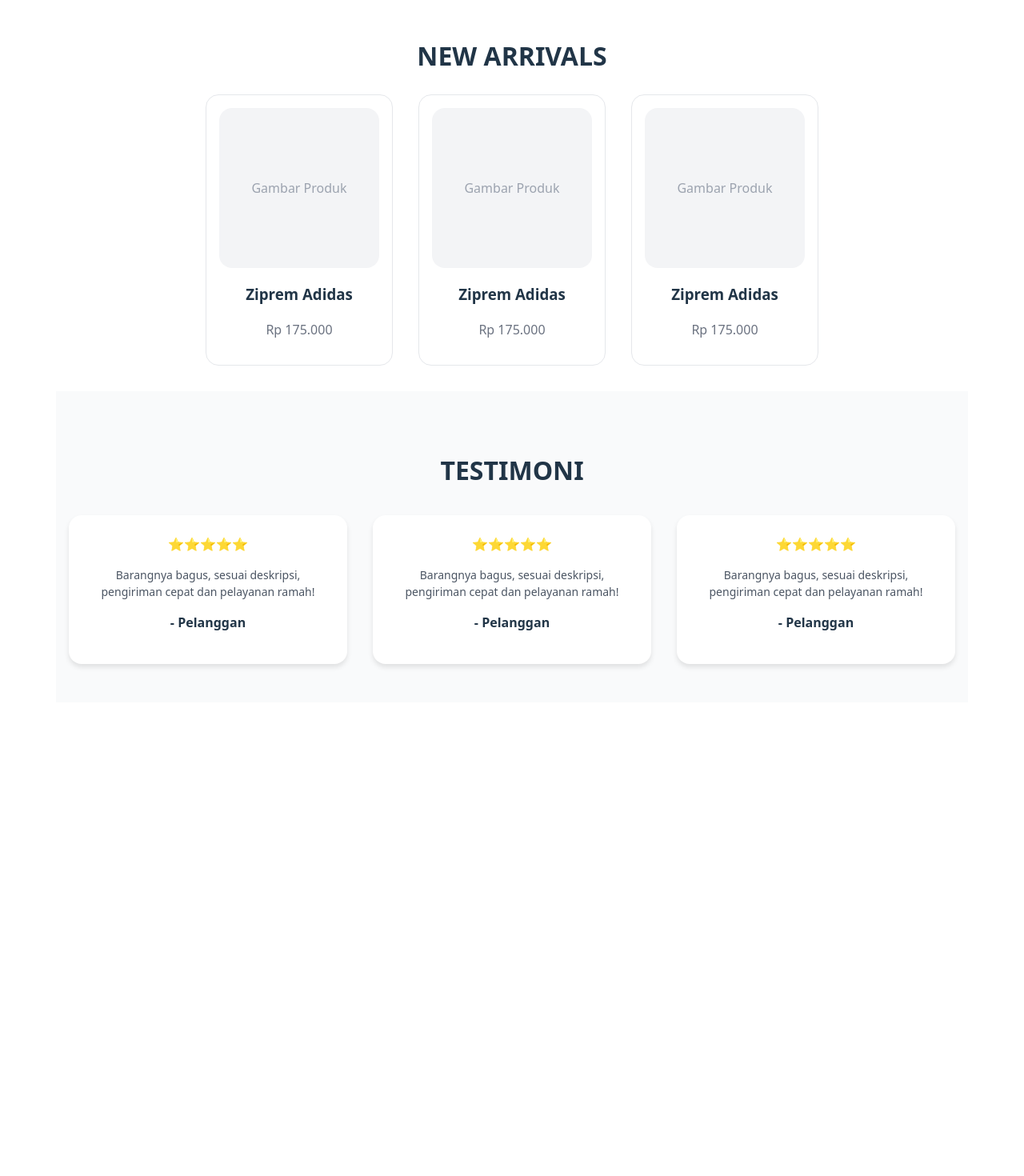
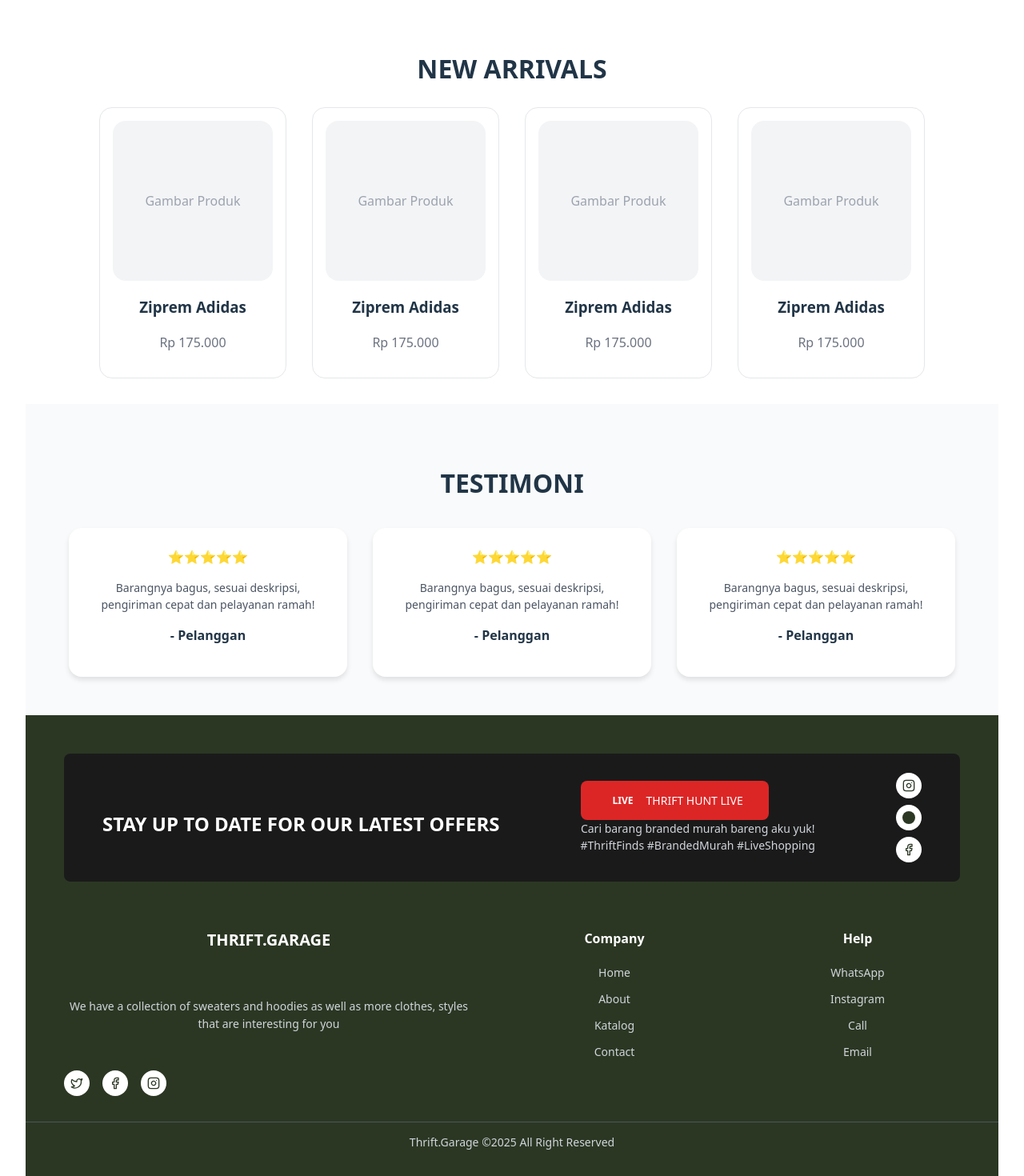
Before and after one commit to oktapianir/THRIFT_GARAGE, a React (Vite) app in the folder Client/: page / in a window 1280 px wide. Shown: the part 1300-2770 px from the top of the page at 80% size. Before the commit the page ends 2210 px from the top, so only its background shows below. Built offline with nearby package versions, Linux system fonts and the light colour scheme.

Commit message:
add footer and icon import and adjust the style

```diff
--- a/Client/src/pages/Home.jsx
+++ b/Client/src/pages/Home.jsx
@@ -1,147 +1,276 @@
 import React from "react";
-import { Search, ShoppingCart, User } from "lucide-react";
-import bgThrift from '../assets/bg_thrift.png';
+import { Search, ShoppingCart, User, Instagram, Facebook, Twitter } from "lucide-react";
+import bgThrift from "../assets/bg_thrift.png";
 
 const Home = () => {
   const styles = {
     container: {
-      minHeight: '100vh',
-      backgroundColor: 'white',
+      minHeight: "100vh",
+      backgroundColor: "white",
     },
     navbar: {
-      display: 'flex',
-      justifyContent: 'space-between',
-      alignItems: 'center',
-      padding: '1.5rem 3rem',
-      backgroundColor: 'white',
-      borderBottom: '1px solid #E5E7EB'
+      display: "flex",
+      justifyContent: "space-between",
+      alignItems: "center",
+      padding: "1.5rem 3rem",
+      backgroundColor: "white",
+      borderBottom: "1px solid #E5E7EB",
     },
     logo: {
-      fontSize: '1.5rem',
-      fontWeight: 'bold',
-      color: '#2B3723'
+      fontSize: "1.5rem",
+      fontWeight: "bold",
+      color: "#2B3723",
     },
     navRight: {
-      display: 'flex',
-      alignItems: 'center',
-      gap: '1.5rem'
+      display: "flex",
+      alignItems: "center",
+      gap: "1.5rem",
     },
     searchContainer: {
-      position: 'relative'
+      position: "relative",
     },
     searchInput: {
-      paddingLeft: '2.5rem',
-      paddingRight: '1rem',
-      paddingTop: '0.5rem',
-      paddingBottom: '0.5rem',
-      border: '1px solid #d1d5db',
-      borderRadius: '0.5rem',
-      width: '15rem',
-      fontSize: '0.875rem',
-      outline: 'none'
+      paddingLeft: "2.5rem",
+      paddingRight: "1rem",
+      paddingTop: "0.5rem",
+      paddingBottom: "0.5rem",
+      border: "1px solid #d1d5db",
+      borderRadius: "0.5rem",
+      width: "15rem",
+      fontSize: "0.875rem",
+      outline: "none",
     },
     searchIcon: {
-      position: 'absolute',
-      left: '0.75rem',
-      top: '50%',
-      transform: 'translateY(-50%)',
-      color: '#9ca3af',
-      width: '1rem',
-      height: '1rem'
+      position: "absolute",
+      left: "0.75rem",
+      top: "50%",
+      transform: "translateY(-50%)",
+      color: "#9ca3af",
+      width: "1rem",
+      height: "1rem",
     },
     navIcon: {
-      width: '1.25rem',
-      height: '1.25rem',
-      color: '#374151',
-      cursor: 'pointer'
+      width: "1.25rem",
+      height: "1.25rem",
+      color: "#374151",
+      cursor: "pointer",
     },
     hero: {
-      display: 'flex',
-      alignItems: 'center',
-      justifyContent: 'space-between',
-      backgroundColor: 'white',
-      minHeight: 'calc(100vh - 88px)',
-      backgroundImage: `URL(${bgThrift})`
-
+      display: "flex",
+      alignItems: "center",
+      justifyContent: "space-between",
+      backgroundColor: "white",
+      minHeight: "calc(100vh - 88px)",
+      backgroundImage: `URL(${bgThrift})`,
     },
     heroLeft: {
-      width: '50%',
-      paddingLeft: '4rem',
-      paddingRight: '2rem',
-      paddingTop: '4rem',
-      paddingBottom: '4rem'
+      width: "50%",
+      paddingLeft: "4rem",
+      paddingRight: "2rem",
+      paddingTop: "4rem",
+      paddingBottom: "4rem",
     },
     heroTitle: {
-      fontSize: '3.75rem',
-      fontWeight: 'bold',
-      color: 'black',
-      lineHeight: '1.1',
-      marginBottom: '2rem'
+      fontSize: "3.75rem",
+      fontWeight: "bold",
+      color: "black",
+      lineHeight: "1.1",
+      marginBottom: "2rem",
     },
     heroText: {
-      color: '#374151',
-      fontSize: '1rem',
-      lineHeight: '1.6',
-      marginBottom: '0.25rem'
+      color: "#374151",
+      fontSize: "1rem",
+      lineHeight: "1.6",
+      marginBottom: "0.25rem",
     },
     heroSubtext: {
-      color: 'black',
-      fontSize: '1rem',
-      fontWeight: '500',
-      marginTop: '1.5rem',
-      marginBottom: '2.5rem'
+      color: "black",
+      fontSize: "1rem",
+      fontWeight: "500",
+      marginTop: "1.5rem",
+      marginBottom: "2.5rem",
     },
     shopButton: {
-      backgroundColor: '#2B3723',
-      color: 'white',
-      padding: '0.75rem 2rem',
-      borderRadius: '9999px',
-      fontWeight: '500',
-      fontSize: '0.875rem',
-      border: 'none',
-      cursor: 'pointer',
-      transition: 'background-color 0.3s'
+      backgroundColor: "#2B3723",
+      color: "white",
+      padding: "0.75rem 2rem",
+      borderRadius: "9999px",
+      fontWeight: "500",
+      fontSize: "0.875rem",
+      border: "none",
+      cursor: "pointer",
+      transition: "background-color 0.3s",
     },
     heroRight: {
-      width: '50%',
-      display: 'flex',
-      justifyContent: 'center',
-      alignItems: 'center',
-      paddingRight: '4rem'
+      width: "50%",
+      display: "flex",
+      justifyContent: "center",
+      alignItems: "center",
+      paddingRight: "4rem",
     },
     brandSection: {
-      backgroundColor: '#2B3723',
-      padding: '3rem 0'
+      backgroundColor: "#2B3723",
+      padding: "3rem 0",
     },
     brandContainer: {
-      display: 'flex',
-      alignItems: 'center',
-      justifyContent: 'center',
-      gap: '5rem',
-      flexWrap: 'wrap'
+      display: "flex",
+      alignItems: "center",
+      justifyContent: "center",
+      gap: "5rem",
+      flexWrap: "wrap",
     },
     brandText: {
-      color: 'white',
-      fontSize: '1.875rem',
-      fontWeight: 'bold'
+      color: "white",
+      fontSize: "1.875rem",
+      fontWeight: "bold",
     },
     brandItalic: {
-      fontStyle: 'italic'
-    }
+      fontStyle: "italic",
+    },
+     // Footer Styles
+    footer: {
+      backgroundColor: "#2B3723",
+      color: "white",
+      padding: "3rem 0 2rem 0",
+    },
+    footerTop: {
+      backgroundColor: "#1a1a1a",
+      padding: "1.5rem 3rem",
+      marginBottom: "2rem",
+      borderRadius: "0.5rem",
+      margin: "0 3rem 2rem 3rem",
+      display: "flex",
+      justifyContent: "space-between",
+      alignItems: "center",
+    },
+    footerPromo: {
+      display: "flex",
+      flexDirection: "column",
+    },
+    footerPromoTitle: {
+      fontSize: "1.5rem",
+      fontWeight: "bold",
+      marginBottom: "0.5rem",
+      color: "white",
+    },
+    footerPromoSubtitle: {
+      fontSize: "0.875rem",
+      color: "#d1d5db",
+    },
+    footerPromoButton: {
+      backgroundColor: "#dc2626",
+      color: "white",
+      padding: "0.75rem 2rem",
+      borderRadius: "0.5rem",
+      fontWeight: "500",
+      fontSize: "0.875rem",
+      border: "none",
+      cursor: "pointer",
+      display: "flex",
+      alignItems: "center",
+      gap: "0.5rem",
+    },
+    liveBadge: {
+      backgroundColor: "#dc2626",
+      color: "white",
+      fontSize: "0.75rem",
+      padding: "0.25rem 0.5rem",
+      borderRadius: "0.25rem",
+      fontWeight: "bold",
+    },
+    footerContent: {
+      padding: "0 3rem",
+      display: "grid",
+      gridTemplateColumns: "2fr 1fr 1fr",
+      gap: "3rem",
+    },
+    footerBrand: {
+      display: "flex",
+      flexDirection: "column",
+      gap: "1rem",
+    },
+    footerBrandTitle: {
+      fontSize: "1.25rem",
+      fontWeight: "bold",
+      color: "white",
+    },
+    footerBrandDescription: {
+      fontSize: "0.875rem",
+      color: "#d1d5db",
+      lineHeight: "1.6",
+    },
+    socialIcons: {
+      display: "flex",
+      gap: "1rem",
+      marginTop: "1rem",
+    },
+    socialIcon: {
+      width: "2rem",
+      height: "2rem",
+      backgroundColor: "white",
+      borderRadius: "50%",
+      display: "flex",
+      alignItems: "center",
+      justifyContent: "center",
+      cursor: "pointer",
+      transition: "background-color 0.3s",
+    },
+    socialIconSvg: {
+      width: "1rem",
+      height: "1rem",
+      color: "#2B3723",
+    },
+    footerColumn: {
+      display: "flex",
+      flexDirection: "column",
+      gap: "0.75rem",
+    },
+    footerColumnTitle: {
+      fontSize: "1rem",
+      fontWeight: "600",
+      color: "white",
+      marginBottom: "0.5rem",
+    },
+    footerLink: {
+      fontSize: "0.875rem",
+      color: "#d1d5db",
+      textDecoration: "none",
+      transition: "color 0.3s",
+      cursor: "pointer",
+    },
+    footerBottom: {
+      marginTop: "2rem",
+      paddingTop: "2rem",
+      borderTop: "1px solid #4b5563",
+      textAlign: "center",
+      color: "#d1d5db",
+      fontSize: "0.875rem",
+      padding: "0 3rem",
+    },
   };
 
   return (
     <div style={styles.container}>
-
       {/* Hero Section */}
       <div style={styles.hero}>
         <div style={styles.heroLeft}>
           <h1 style={styles.heroTitle}>
-            Second chances,<br />first class style
+            Second chances,
+            <br />
+            first class style
           </h1>
-          <p style={styles.heroText}>Step into a world where fashion finds new meaning, every piece carries a</p>
-          <p style={styles.heroText}>story and every style gets a second chance. Our thrift collections are</p>
-          <p style={styles.heroText}>carefully curated to bring you unique and affordable fashion that never</p>
+          <p style={styles.heroText}>
+            Step into a world where fashion finds new meaning, every piece
+            carries a
+          </p>
+          <p style={styles.heroText}>
+            story and every style gets a second chance. Our thrift collections
+            are
+          </p>
+          <p style={styles.heroText}>
+            carefully curated to bring you unique and affordable fashion that
+            never
+          </p>
           <p style={styles.heroText}>goes out of style.</p>
           <p style={styles.heroSubtext}>Made to be loved again......</p>
           <button style={styles.shopButton}>Shop Now</button>
@@ -153,121 +282,321 @@
         <div style={styles.brandContainer}>
           <div style={styles.brandText}>Adidas</div>
           <div style={styles.brandText}>ZARA</div>
-          <div style={{ ...styles.brandText, ...styles.brandItalic }}>Champion</div>
+          <div style={{ ...styles.brandText, ...styles.brandItalic }}>
+            Champion
+          </div>
           <div style={styles.brandText}>NIKE</div>
           <div style={styles.brandText}>H&M</div>
         </div>
       </div>
 
       {/* Features Section */}
-      <div style={{
-        display: 'flex',
-        justifyContent: 'space-around',
-        alignItems: 'center',
-        padding: '3rem 1rem',
-        backgroundColor: '#ffffff',
-        flexWrap: 'wrap',
-        gap: '2rem'
-      }}>
+      <div
+        style={{
+          display: "flex",
+          justifyContent: "space-around",
+          alignItems: "center",
+          padding: "3rem 1rem",
+          backgroundColor: "#ffffff",
+          flexWrap: "wrap",
+          gap: "2rem",
+        }}
+      >
         {[
           {
             title: "100% Dijamin kebersihan pakaian",
             description: "Barang thrift dijamin kebersihan pakaiannya",
-            icon: "🧥"
+            icon: "🧥",
           },
           {
             title: "Pengemasan berkualitas",
             description: "Selain bersih produk akan mendapatkan free packaging",
-            icon: "📦"
+            icon: "📦",
           },
           {
             title: "Harga & promo menarik",
             description: "Tersedia paket bundling & paket usaha",
-            icon: "💸"
+            icon: "💸",
           },
           {
             title: "Customer Support",
             description: "Layanan customer online 24/7",
-            icon: "🧑‍🤝‍🧑"
-          }
+            icon: "🧑‍🤝‍🧑",
+          },
         ].map((item, idx) => (
-          <div key={idx} style={{
-            width: '200px',
-            textAlign: 'center',
-            border: idx === 5 ? '2px solid #000' : 'none',
-            padding: '1rem',
-            borderRadius: '1rem',
-            boxShadow: idx === 2 ? '0 0 10px rgba(0,0,0,0.1)' : 'none'
-          }}>
-            <div style={{ fontSize: '2rem' }}>{item.icon}</div>
-            <h4 style={{ fontWeight: 'bold', marginTop: '1rem' }}>{item.title}</h4>
-            <p style={{ fontSize: '0.875rem', color: '#4B5563' }}>{item.description}</p>
+          <div
+            key={idx}
+            style={{
+              width: "220px",
+              textAlign: "center",
+              padding: "1.5rem",
+              borderRadius: "1rem",
+              backgroundColor: "#fff",
+              boxShadow: "0 4px 10px rgba(0,0,0,0.1)",
+              transition: "transform 0.2s",
+              cursor: "pointer",
+            }}
+            onMouseEnter={(e) =>
+              (e.currentTarget.style.transform = "translateY(-5px)")
+            }
+            onMouseLeave={(e) =>
+              (e.currentTarget.style.transform = "translateY(0)")
+            }
+          >
+            <div style={{ fontSize: "2rem" }}>{item.icon}</div>
+            <h4 style={{ fontWeight: "bold", marginTop: "1rem" }}>
+              {item.title}
+            </h4>
+            <p
+              style={{
+                fontSize: "0.875rem",
+                color: "#4B5563",
+                marginTop: "0.5rem",
+              }}
+            >
+              {item.description}
+            </p>
           </div>
         ))}
       </div>
 
       {/* New Arrivals */}
-      <div style={{ padding: '2rem 1rem', textAlign: 'center' }}>
-        <h2 style={{ fontSize: '2rem', fontWeight: 'bold', marginBottom: '1.5rem' }}>NEW ARRIVALS</h2>
-        <div style={{
-          display: 'flex',
-          justifyContent: 'center',
-          flexWrap: 'wrap',
-          gap: '2rem'
-        }}>
-          {[1, 2, 3].map((item) => (
-            <div key={item} style={{
-              border: '1px solid #E5E7EB',
-              borderRadius: '1rem',
-              padding: '1rem',
-              width: '200px',
-              textAlign: 'center'
-            }}>
-              <div style={{
-                width: '100%',
-                height: '200px',
-                backgroundColor: '#F3F4F6',
-                borderRadius: '1rem',
-                marginBottom: '1rem'
-              }}>
-                <span style={{
-                  lineHeight: '200px',
-                  color: '#9CA3AF'
-                }}>Gambar Produk</span>
+      <div style={{ padding: "2rem 1rem", textAlign: "center" }}>
+        <h2
+          style={{
+            fontSize: "2rem",
+            fontWeight: "bold",
+            marginBottom: "1.5rem",
+          }}
+        >
+          NEW ARRIVALS
+        </h2>
+        <div
+          style={{
+            display: "flex",
+            justifyContent: "center",
+            flexWrap: "wrap",
+            gap: "2rem",
+          }}
+        >
+          {[1, 2, 3, 4].map((item) => (
+            <div
+              key={item}
+              style={{
+                border: "1px solid #E5E7EB",
+                borderRadius: "1rem",
+                padding: "1rem",
+                width: "200px",
+                textAlign: "center",
+              }}
+            >
+              <div
+                style={{
+                  width: "100%",
+                  height: "200px",
+                  backgroundColor: "#F3F4F6",
+                  borderRadius: "1rem",
+                  marginBottom: "1rem",
+                }}
+              >
+                <span
+                  style={{
+                    lineHeight: "200px",
+                    color: "#9CA3AF",
+                  }}
+                >
+                  Gambar Produk
+                </span>
               </div>
-              <h3 style={{ fontWeight: 'bold' }}>Ziprem Adidas</h3>
-              <p style={{ color: '#6B7280' }}>Rp 175.000</p>
+              <h3 style={{ fontWeight: "bold" }}>Ziprem Adidas</h3>
+              <p style={{ color: "#6B7280" }}>Rp 175.000</p>
             </div>
           ))}
         </div>
       </div>
 
       {/* Testimonials Section */}
-      <div style={{ backgroundColor: '#F9FAFB', padding: '3rem 1rem' }}>
-        <h2 style={{ textAlign: 'center', fontSize: '2rem', fontWeight: 'bold', marginBottom: '2rem' }}>TESTIMONI</h2>
-        <div style={{
-          display: 'flex',
-          justifyContent: 'center',
-          flexWrap: 'wrap',
-          gap: '2rem'
-        }}>
+      <div style={{ backgroundColor: "#F9FAFB", padding: "3rem 1rem" }}>
+        <h2
+          style={{
+            textAlign: "center",
+            fontSize: "2rem",
+            fontWeight: "bold",
+            marginBottom: "2rem",
+          }}
+        >
+          TESTIMONI
+        </h2>
+        <div
+          style={{
+            display: "flex",
+            justifyContent: "center",
+            flexWrap: "wrap",
+            gap: "2rem",
+          }}
+        >
           {[1, 2, 3].map((item) => (
-            <div key={item} style={{
-              backgroundColor: 'white',
-              padding: '1.5rem',
-              borderRadius: '1rem',
-              boxShadow: '0 4px 6px rgba(0,0,0,0.1)',
-              width: '300px'
-            }}>
-              <div style={{ marginBottom: '1rem' }}>⭐⭐⭐⭐⭐</div>
-              <p style={{ color: '#4B5563', fontSize: '0.875rem' }}>
-                Barangnya bagus, sesuai deskripsi, pengiriman cepat dan pelayanan ramah!
+            <div
+              key={item}
+              style={{
+                backgroundColor: "white",
+                padding: "1.5rem",
+                borderRadius: "1rem",
+                boxShadow: "0 4px 6px rgba(0,0,0,0.1)",
+                width: "300px",
+              }}
+            >
+              <div style={{ marginBottom: "1rem" }}>⭐⭐⭐⭐⭐</div>
+              <p style={{ color: "#4B5563", fontSize: "0.875rem" }}>
+                Barangnya bagus, sesuai deskripsi, pengiriman cepat dan
+                pelayanan ramah!
               </p>
-              <p style={{ fontWeight: 'bold', marginTop: '1rem' }}>- Pelanggan</p>
+              <p style={{ fontWeight: "bold", marginTop: "1rem" }}>
+                - Pelanggan
+              </p>
             </div>
           ))}
         </div>
       </div>
+
+      {/* Footer */}
+      <footer style={styles.footer}>
+        {/* Footer Top Promotional Banner */}
+        <div style={styles.footerTop}>
+          <div style={styles.footerPromo}>
+            <h3 style={styles.footerPromoTitle}>
+              STAY UP TO DATE FOR OUR LATEST OFFERS
+            </h3>
+          </div>
+          <div>
+            <button style={styles.footerPromoButton}>
+              <span style={styles.liveBadge}>LIVE</span>
+              THRIFT HUNT LIVE
+            </button>
+            <div style={styles.footerPromoSubtitle}>
+              Cari barang branded murah bareng aku yuk!
+              <br />
+              #ThriftFinds #BrandedMurah #LiveShopping
+            </div>
+          </div>
+          <div
+            style={{ display: "flex", flexDirection: "column", gap: "0.5rem" }}
+          >
+            <div
+              style={{
+                width: "2rem",
+                height: "2rem",
+                backgroundColor: "white",
+                borderRadius: "50%",
+                display: "flex",
+                alignItems: "center",
+                justifyContent: "center",
+              }}
+            >
+              <Instagram
+                style={{ width: "1rem", height: "1rem", color: "#2B3723" }}
+              />
+            </div>
+            <div
+              style={{
+                width: "2rem",
+                height: "2rem",
+                backgroundColor: "white",
+                borderRadius: "50%",
+                display: "flex",
+                alignItems: "center",
+                justifyContent: "center",
+              }}
+            >
+              <div
+                style={{
+                  width: "1rem",
+                  height: "1rem",
+                  backgroundColor: "#2B3723",
+                  borderRadius: "50%",
+                }}
+              />
+            </div>
+            <div
+              style={{
+                width: "2rem",
+                height: "2rem",
+                backgroundColor: "white",
+                borderRadius: "50%",
+                display: "flex",
+                alignItems: "center",
+                justifyContent: "center",
+              }}
+            >
+              <Facebook
+                style={{ width: "1rem", height: "1rem", color: "#2B3723" }}
+              />
+            </div>
+          </div>
+        </div>
+
+        {/* Footer Main Content */}
+        <div style={styles.footerContent}>
+          {/* Brand Section */}
+          <div style={styles.footerBrand}>
+            <h4 style={styles.footerBrandTitle}>THRIFT.GARAGE</h4>
+            <p style={styles.footerBrandDescription}>
+              We have a collection of sweaters and hoodies as well as more
+              clothes, styles that are interesting for you
+            </p>
+            <div style={styles.socialIcons}>
+              <div style={styles.socialIcon}>
+                <Twitter style={styles.socialIconSvg} />
+              </div>
+              <div style={styles.socialIcon}>
+                <Facebook style={styles.socialIconSvg} />
+              </div>
+              <div style={styles.socialIcon}>
+                <Instagram style={styles.socialIconSvg} />
+              </div>
+            </div>
+          </div>
+
+          {/* Company Links */}
+          <div style={styles.footerColumn}>
+            <h5 style={styles.footerColumnTitle}>Company</h5>
+            <a href="#" style={styles.footerLink}>
+              Home
+            </a>
+            <a href="#" style={styles.footerLink}>
+              About
+            </a>
+            <a href="#" style={styles.footerLink}>
+              Katalog
+            </a>
+            <a href="#" style={styles.footerLink}>
+              Contact
+            </a>
+          </div>
+
+          {/* Help Links */}
+          <div style={styles.footerColumn}>
+            <h5 style={styles.footerColumnTitle}>Help</h5>
+            <a href="#" style={styles.footerLink}>
+              WhatsApp
+            </a>
+            <a href="#" style={styles.footerLink}>
+              Instagram
+            </a>
+            <a href="#" style={styles.footerLink}>
+              Call
+            </a>
+            <a href="#" style={styles.footerLink}>
+              Email
+            </a>
+          </div>
+        </div>
+
+        {/* Footer Bottom */}
+        <div style={styles.footerBottom}>
+          <p>Thrift.Garage ©2025 All Right Reserved</p>
+        </div>
+      </footer>
     </div>
   );
 };
```
